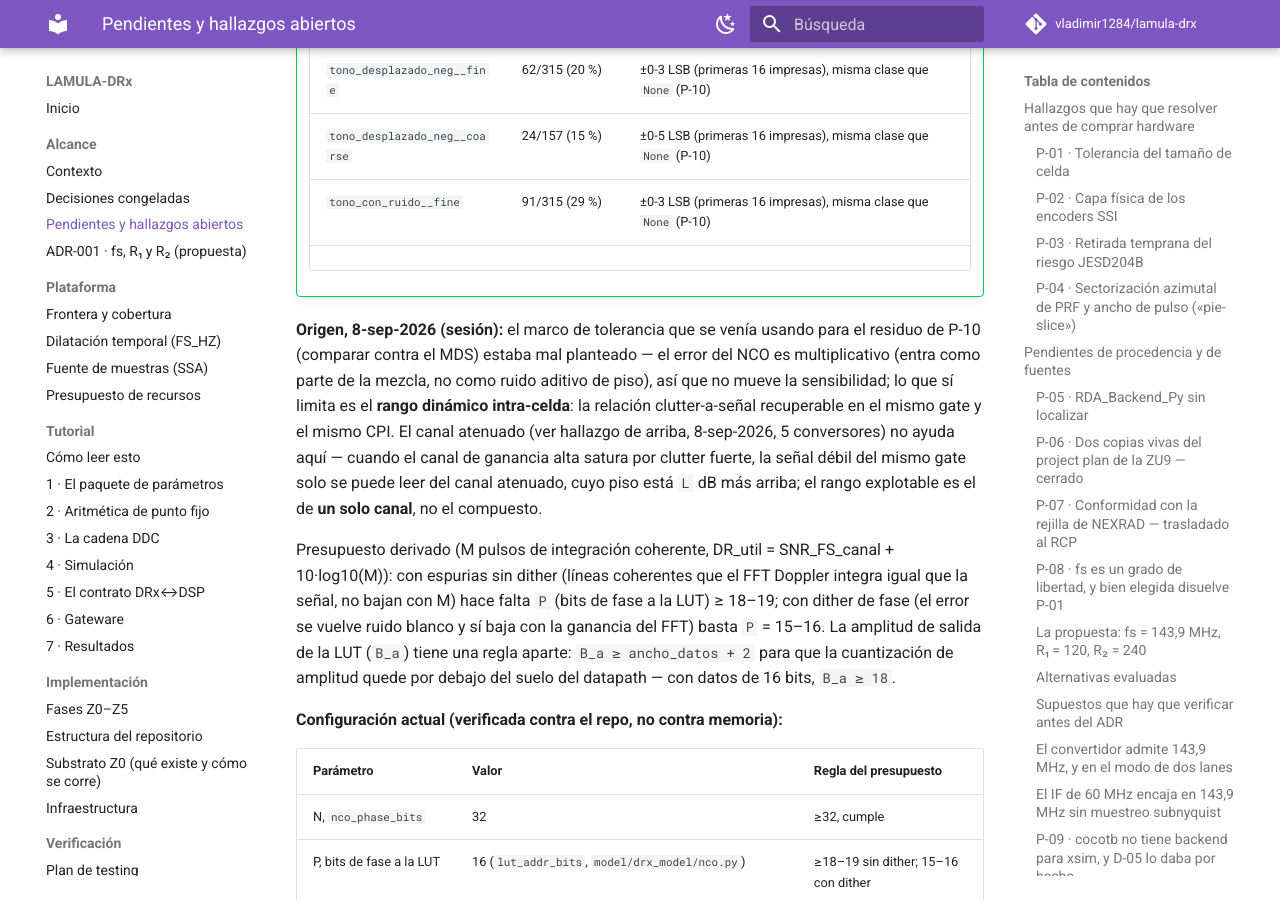
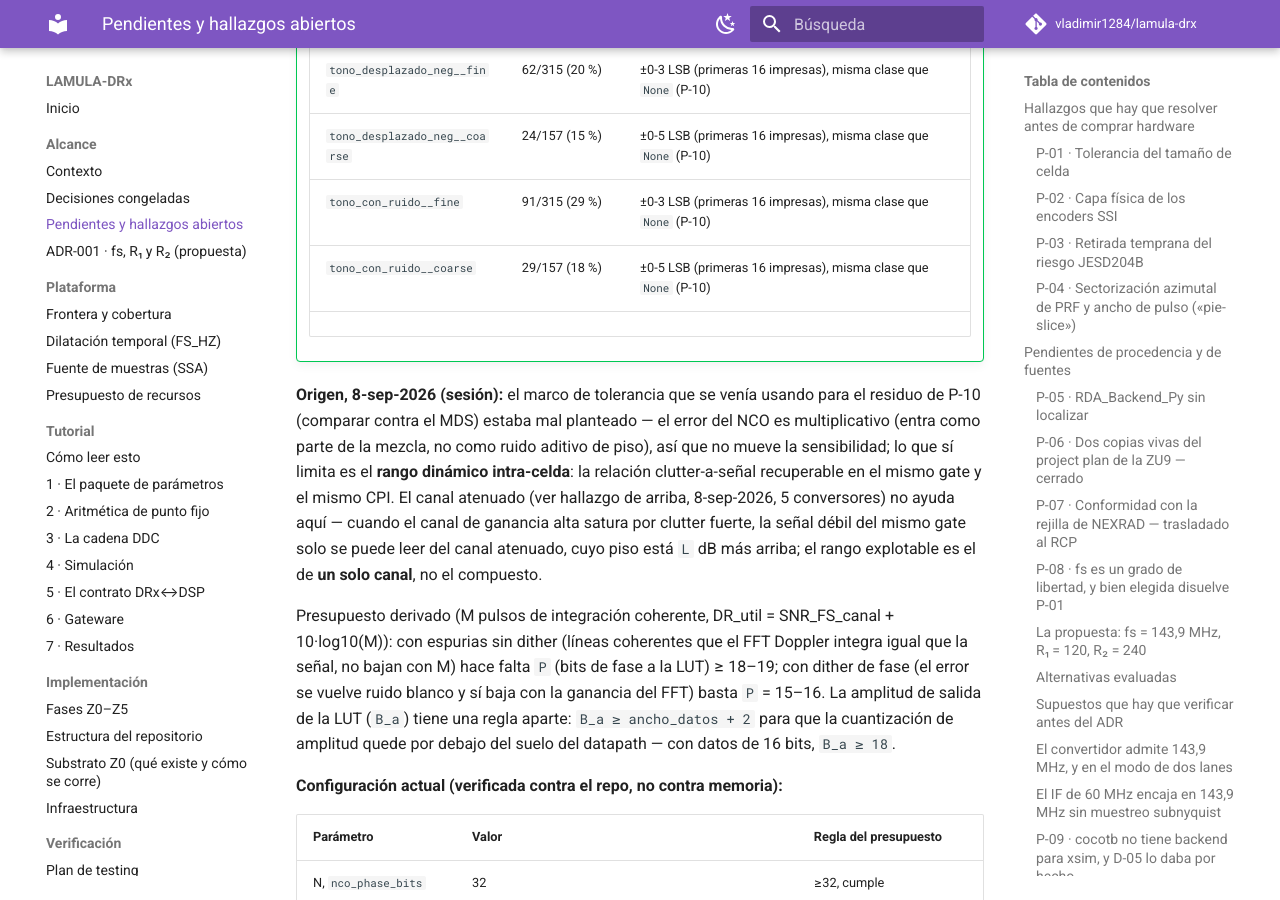
Before and after one commit to vladimir1284/lamula-drx, an MkDocs documentation site: the page built from docs/alcance/pendientes.md, in a window 1280 px wide and 900 px high, scrolled down 22781 px. Built offline with MkDocs 1.6.1 and Material for MkDocs 9.7.7, drawn with Linux system fonts in a browser that asks for light colours; comment, search, counter and statistics services are not loaded.

Commit message:
P-11: matriz Taylor -- tono_con_ruido__coarse: 29/157 (18%), max ±5 LSB en las primeras 16

```diff
--- a/docs/alcance/pendientes.md
+++ b/docs/alcance/pendientes.md
@@ -970,6 +970,7 @@ abierto. **Dueño:** equipo (RTL) + especialistas de dominio (el número de supr
     | `tono_desplazado_neg__fine` | 62/315 (20 %) | ±0-3 LSB (primeras 16 impresas), misma clase que `None` (P-10) |
     | `tono_desplazado_neg__coarse` | 24/157 (15 %) | ±0-5 LSB (primeras 16 impresas), misma clase que `None` (P-10) |
     | `tono_con_ruido__fine` | 91/315 (29 %) | ±0-3 LSB (primeras 16 impresas), misma clase que `None` (P-10) |
+    | `tono_con_ruido__coarse` | 29/157 (18 %) | ±0-5 LSB (primeras 16 impresas), misma clase que `None` (P-10) |
     <!-- L1_TAYLOR_MATRIX_MARKER -->
 
 **Origen, 8-sep-2026 (sesión):** el marco de tolerancia que se venía usando para el residuo de
```
